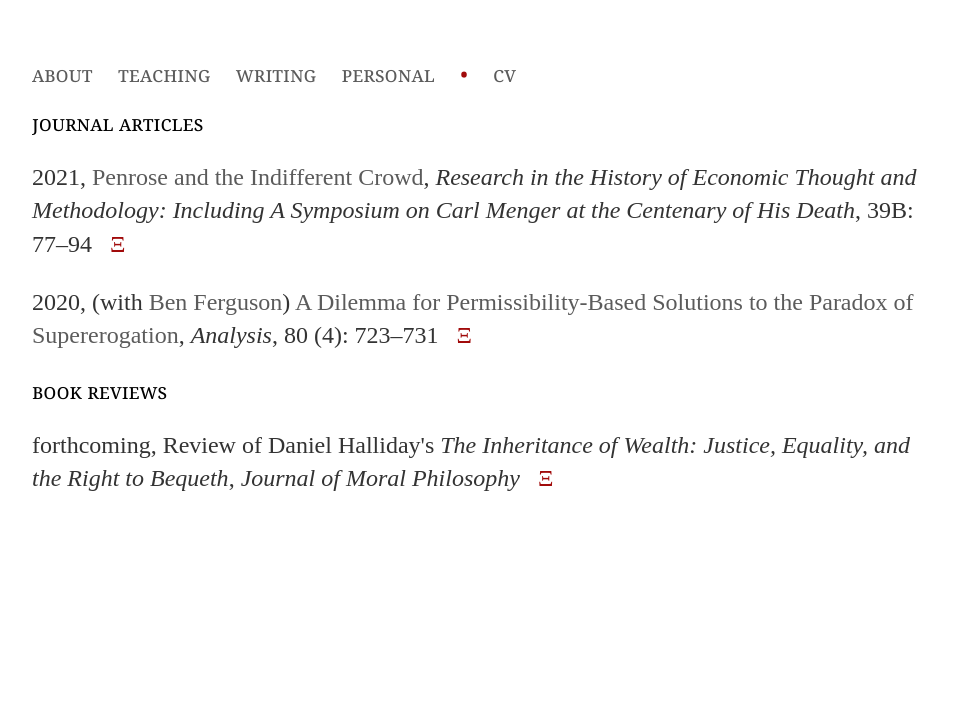
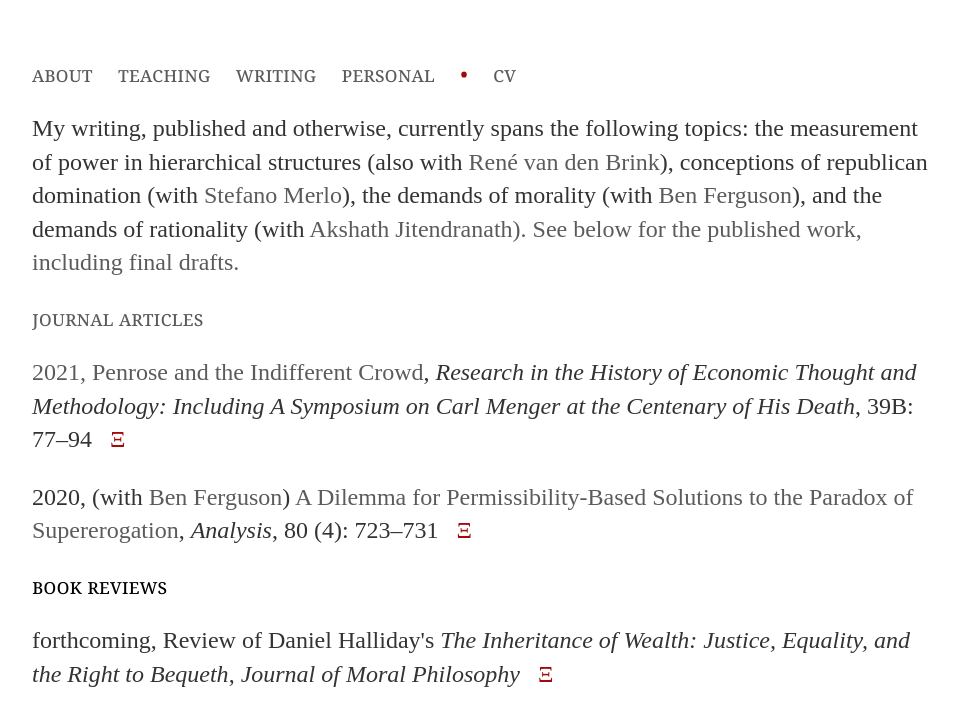
Before and after one commit to uzunovam/uzunovam, a Jekyll site: the page built from writing/index.html, in a window 1280 px wide. Shown: the top 726 px of the page, without its empty margins (160-1117 px from the left). Built offline with Jekyll 4.4.1, drawn with Linux system fonts in a browser that asks for light colours.

Commit message:
Update index.html

```diff
--- a/writing/index.html
+++ b/writing/index.html
@@ -3,6 +3,7 @@ layout: default
 title: Writing
 ---
 <div class="blurb">
+	<p>My writing, published and otherwise, currently spans the following topics: the measurement of power in hierarchical structures (also with <a href="http://personal.vu.nl/j.r.vanden.brink/">René van den Brink</a>), conceptions of republican domination (with <a href="https://www.stefanomerlo.org/">Stefano Merlo</a>), the demands of morality (with <a href="https://www.benjaminferguson.org/">Ben Ferguson</a>), and the demands of rationality (with <a href="https://akshathjitendranath.weebly.com/">Akshath Jitendranath). See below for the published work, including final drafts.</p>
 	<section>journal articles</section>
 	<p>2021, <a href="https://doi.org/10.1108/S0743-41542021000039B006">Penrose and the Indifferent Crowd</a>, <cite>Research in the History of Economic Thought and Methodology: Including A Symposium on Carl Menger at the Centenary of His Death</cite>, 39B: 77–94 &nbsp; <a href="/files/papers/Penrose and the Indifferent Crowd.pdf"><bullet>&Xi;</bullet></a></p>
 	<p>2020, (with <a href="https://www.benjaminferguson.org/">Ben Ferguson</a>) <a href="https://doi.org/10.1093/analys/anaa033">A Dilemma for Permissibility-Based Solutions to the Paradox of Supererogation</a>, <cite>Analysis</cite>, 80 (4): 723–731  &nbsp; <a href="/files/papers/A Dilemma for Permissibility-Based Solutions to the Paradox of Supererogation.pdf"><bullet>&Xi;</bullet></a></p>
```
